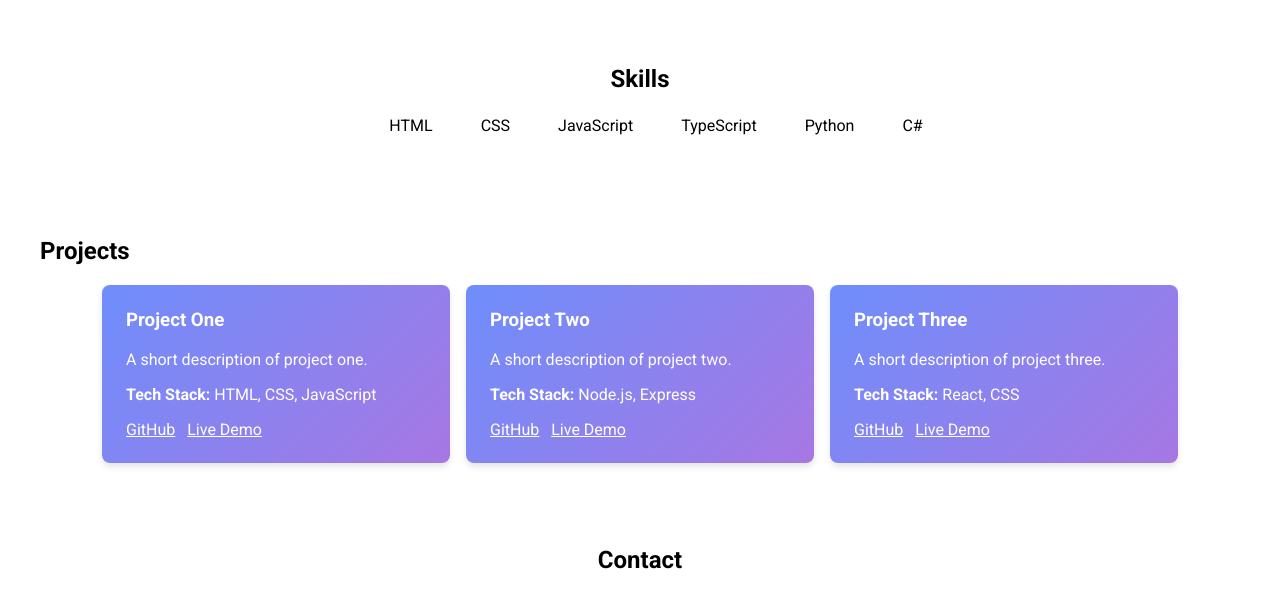
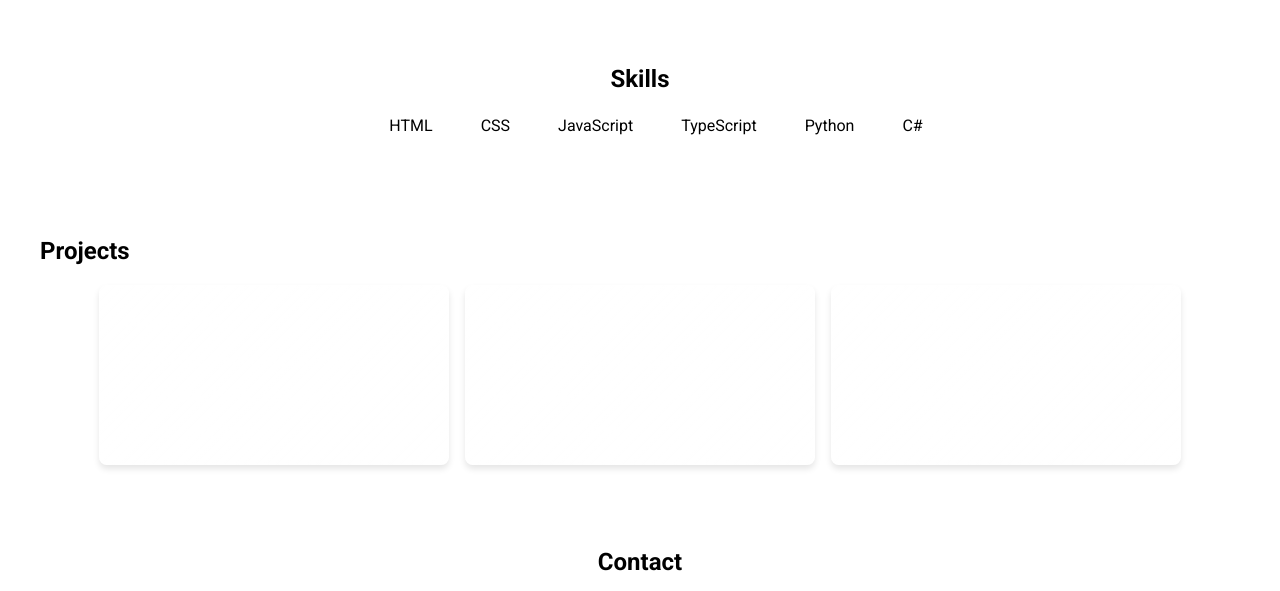
Before and after one commit to ErdagEge/my-portfolio, a plain HTML site: page index.html in a window 1280 px wide. Shown: the part 620-1211 px from the top of the page. Drawn offline with Linux system fonts and the light colour scheme.

Commit message:
Make project cards glassy

```diff
--- a/assets/css/style.css
+++ b/assets/css/style.css
@@ -30,7 +30,12 @@ html { scroll-behavior: smooth; }
 }
 
 .project-card {
-    background: linear-gradient(135deg, #6e8efb, #a777e3);
+    /* Glassy gradient background */
+    background: linear-gradient(135deg,
+        rgba(255, 255, 255, 0.25),
+        rgba(255, 255, 255, 0.05));
+    backdrop-filter: blur(10px);
+    border: 1px solid rgba(255, 255, 255, 0.3);
     color: #fff;
     padding: 1.5rem;
     border-radius: 8px;
```
